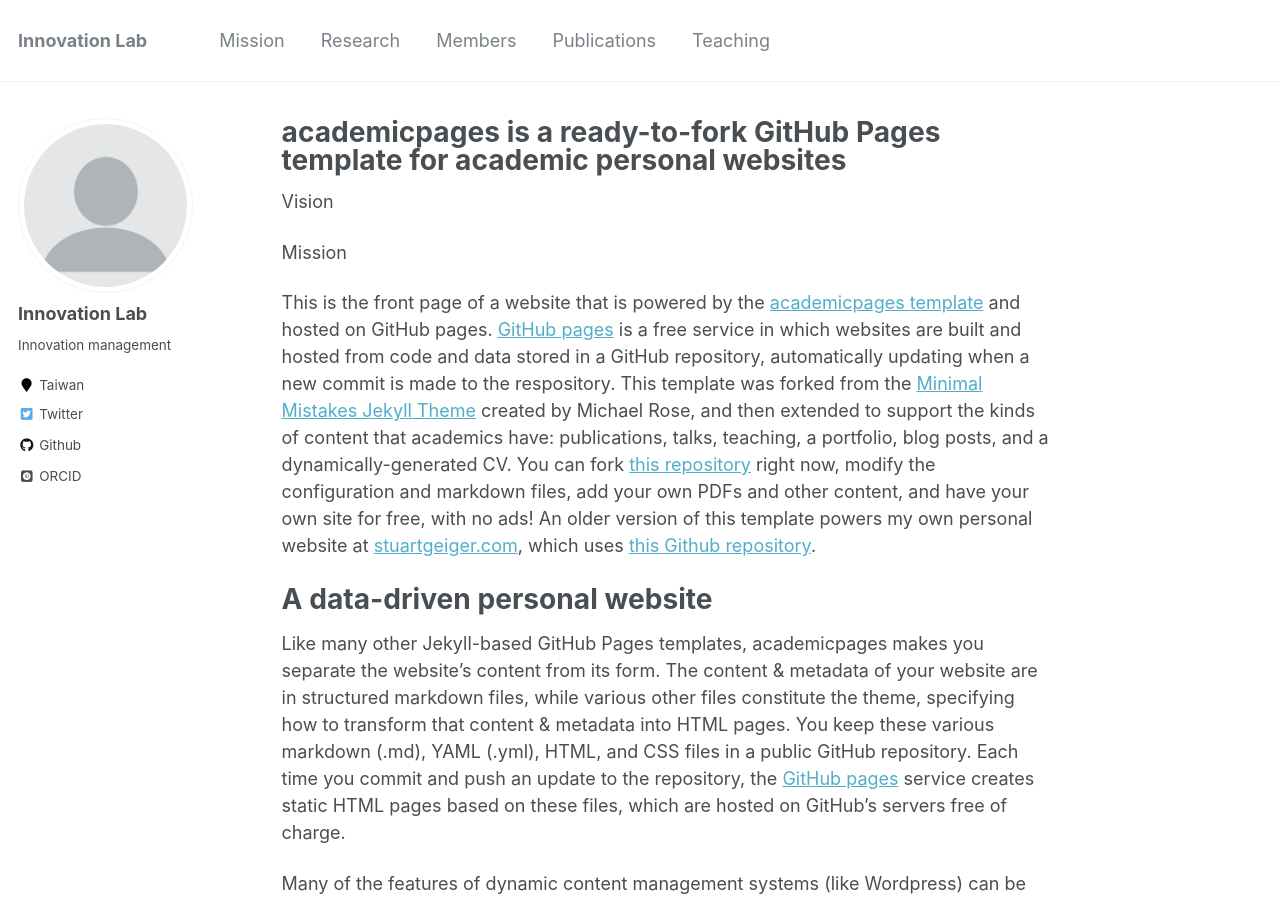
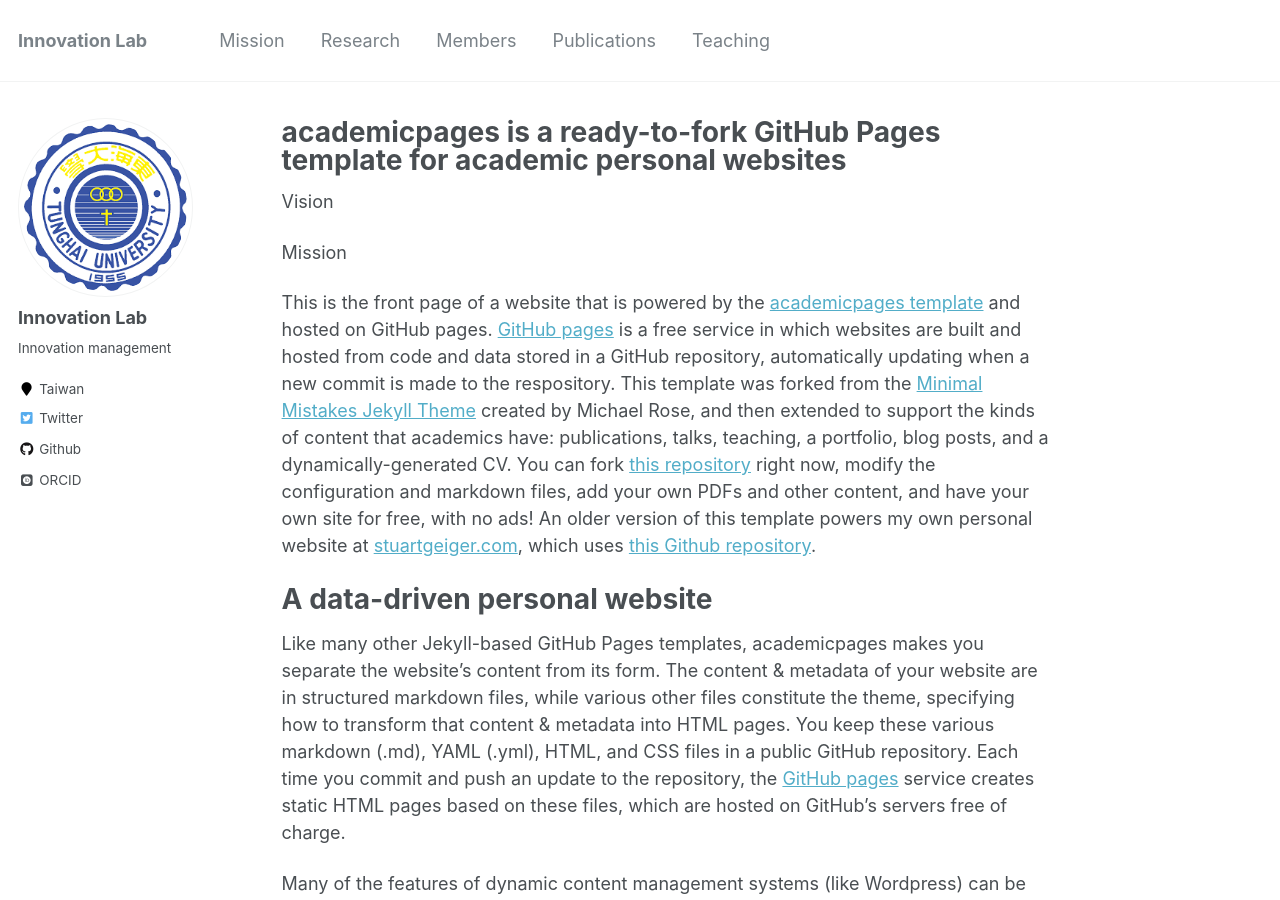
Before and after one commit to thugmba/innovationlab, a Jekyll site: the page built from _pages/about.md, in a window 1280 px wide and 900 px high. Built offline with Jekyll 4.4.1, drawn with Linux system fonts in a browser that asks for light colours; some web fonts are replaced.

Commit message:
Add photo

```diff
--- a/_config.yml
+++ b/_config.yml
@@ -81,7 +81,7 @@ analytics:
 # Site Author
 author:
   name             : "Innovation Lab"
-  avatar           : "profile.png"
+  avatar           : "download.png"
   bio              : "Innovation management"
   location         : "Taiwan"
   employer         :
```
Also changed, not shown: images/download.png (added).
